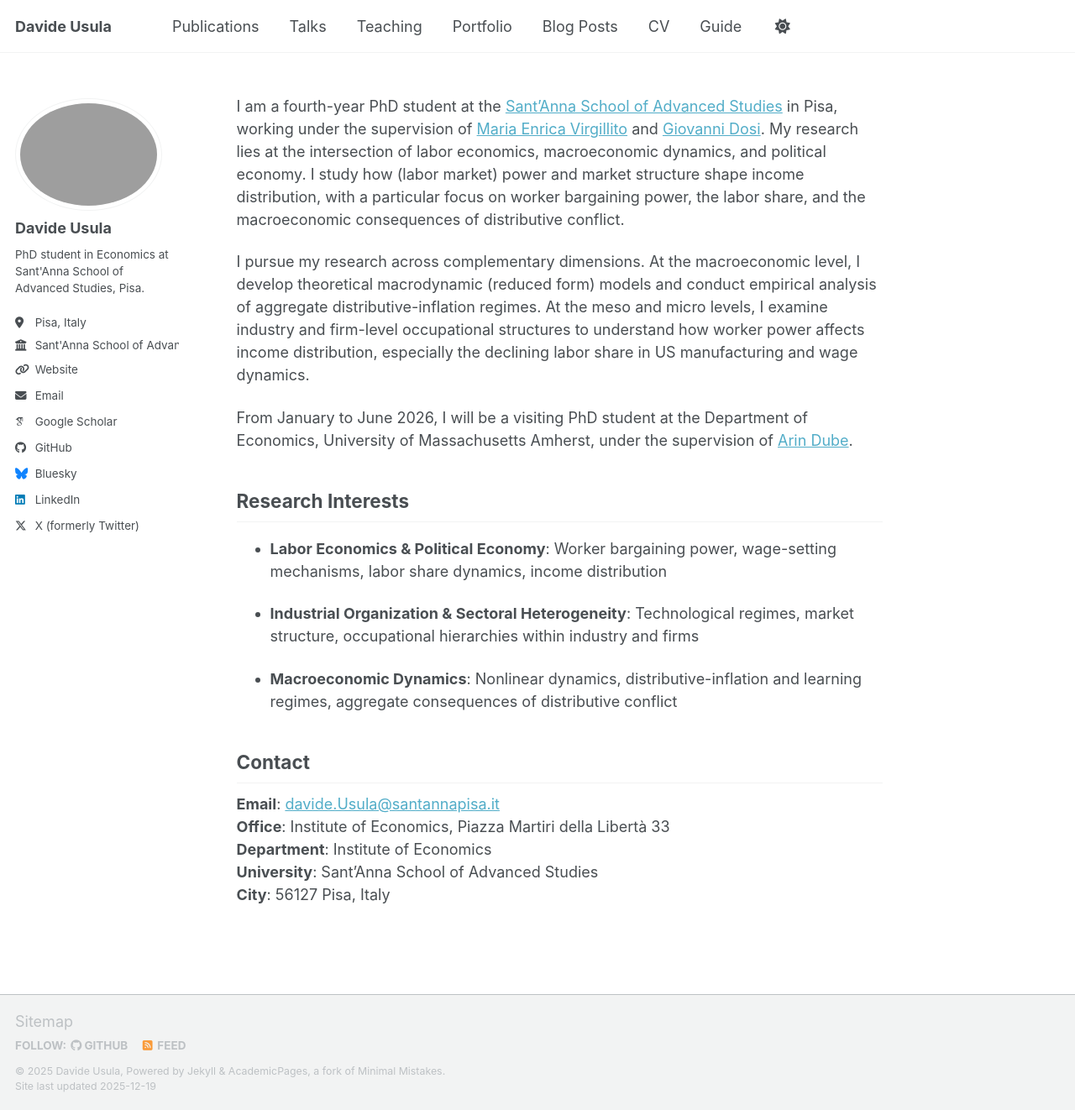
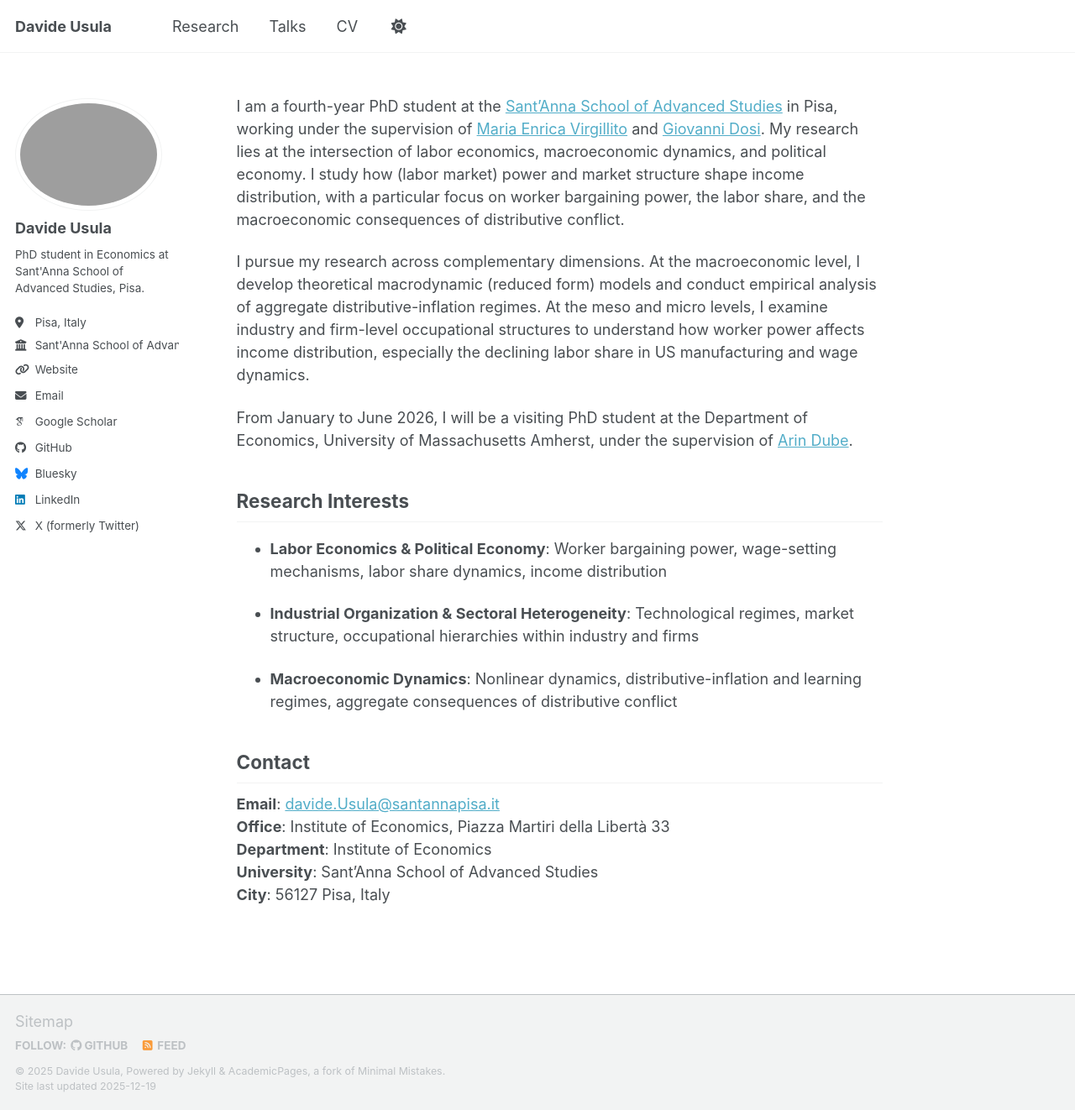
Before and after one commit to davideusula/davideusula.github.io, a Jekyll site: the page built from _pages/about.md, in a window 1280 px wide and 1322 px high. Shown: the whole window at 84% size. Built offline with Jekyll 4.4.1, drawn with Linux system fonts in a browser that asks for light colours; some web fonts are replaced; a script bundle is joined from its source files by our own code; library files that are not in the unit come from our copies.

Commit message:
Update navigation.yml

```diff
--- a/_data/navigation.yml
+++ b/_data/navigation.yml
@@ -8,26 +8,18 @@
 #      Markdown formatted page while the second is generated using JSON.
 
 main:
-  - title: "Publications"
-    url: /publications/
+  - title: "Research"
+    url: /research/
 
   - title: "Talks"
     url: /talks/
 
-  - title: "Teaching"
-    url: /teaching/
+  #- title: "Teaching"
+   # url: /teaching/
 
-  - title: "Portfolio"
-    url: /portfolio/
-
-  - title: "Blog Posts"
-    url: /year-archive/
 
   - title: "CV"
     url: /cv/
 
   # - title: "CV"
   #   url: /cv-json/
-
-  - title: "Guide"
-    url: /markdown/
```
